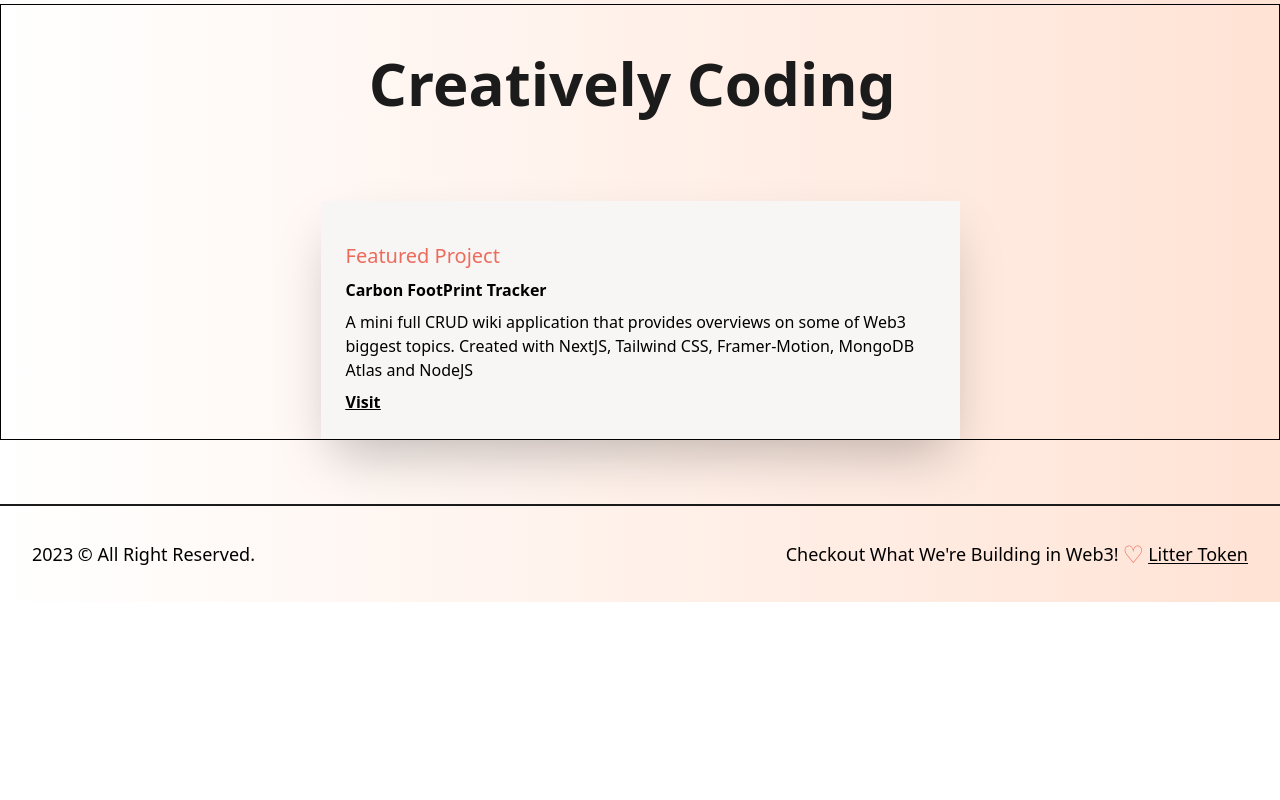
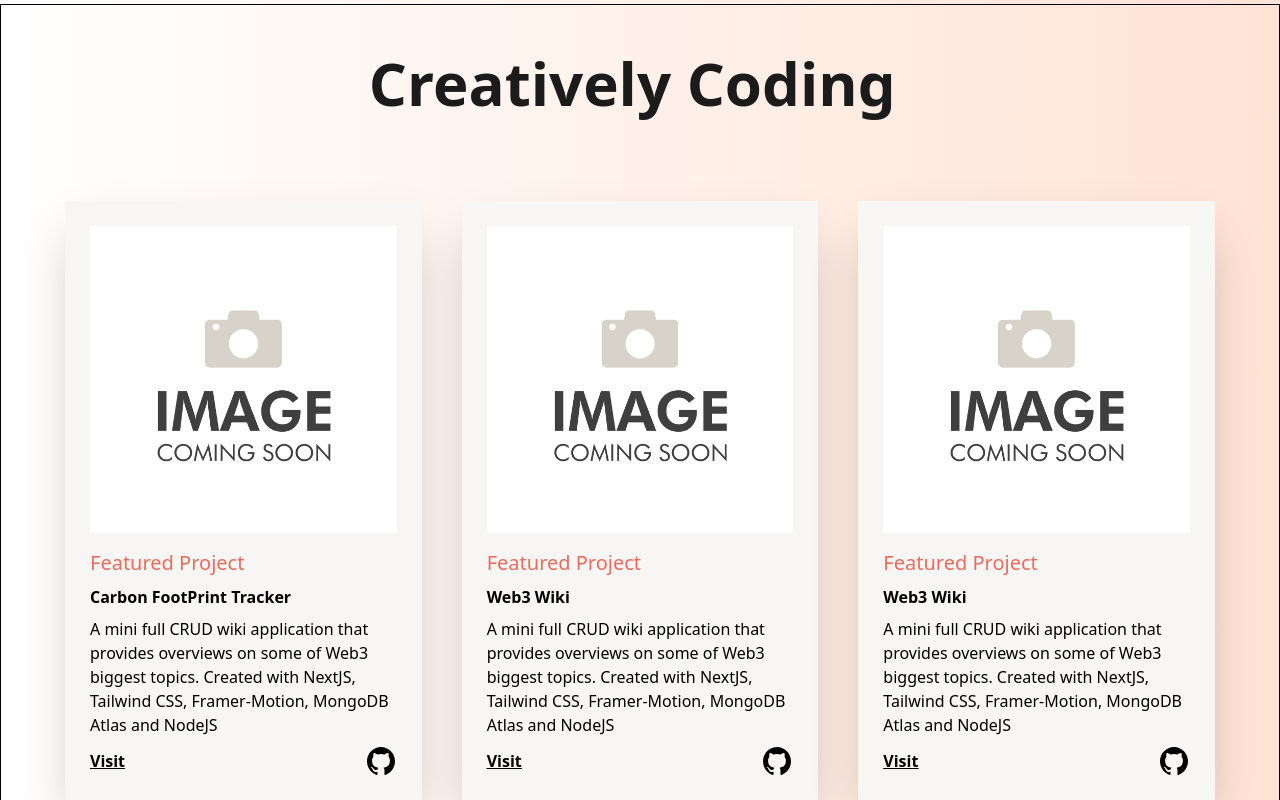
Before and after one commit to kayishau/23_portfolio, a React (Create React App) app: page / in a window 1280 px wide. Shown: the part 1660-2460 px from the top of the page. Before the commit the page ends 2262 px from the top, so only its background shows below. Built offline with nearby package versions, Linux system fonts and the light colour scheme.

Commit message:
Projects templates completed - need to fill in content

```diff
--- a/src/sections/Home.js
+++ b/src/sections/Home.js
@@ -1,4 +1,3 @@
-import React,{ useEffect } from "react";
 import { LinkArrow } from "../components/Icons";
 import AnimatedText from "../components/AnimatedText";
 import TransitionEffect from "../components/TransitionEffect";
--- a/src/sections/Projects.js
+++ b/src/sections/Projects.js
@@ -1,6 +1,7 @@
 // import AnimatedText from "@/components/AnimatedText"
 // import { GithubIcon } from "@/components/Icons"
 // import TransitionEffect from "@/components/TransitionEffect"
+import { GithubIcon } from "../components/Icons";
 
 
 import AnimatedText from "../components/AnimatedText";
@@ -13,7 +14,7 @@ const Project = ({ title, type, img, summary, link, github }) => {
         target="_blank"
         className="w-full cursor-pointer overflow-hidden"
       >
-        {/* <Image src={img} alt={title} className="w-full h-auto" /> */}
+        <img src={img} alt={title} className="w-full h-auto" />
       </a>
 
       <div className="w-full flex flex-col items-start justify-between mt-4">
@@ -30,12 +31,12 @@ const Project = ({ title, type, img, summary, link, github }) => {
         </a>
 
         <div className=" w-full mt-2 flex items-center justify-between underline">
-          <a href={link} target="_blank" className="  font-semibold">
+          <a href={link} target="_blank" className="font-semibold">
             {" "}
             Visit
           </a>
           <a href={github} target="_blank" className="w-8">
-            {/* <GithubIcon />{" "} */}
+            <GithubIcon />{" "}
           </a>
         </div>
       </div>
@@ -53,17 +54,38 @@ const Projects = () => {
        <div className="pt-10">
         <AnimatedText text="Creatively Coding" />
 
-        <div className="pt-20 flex flex-wrap items-center justify-center">
-            <div className="border-black w-1/2">
+        <div className="py-20 mx-16 gap-10 flex items-center justify-center">
+            <div className="border-black w-1/3">
                 <Project
                 title="Carbon FootPrint Tracker"
-                img={"url(/img/KU1.png)"}
+                img={"/img/projects/image-coming-soon.jpeg"}
                 summary="A mini full CRUD wiki application that provides overviews on some of Web3 biggest topics. Created with NextJS, Tailwind CSS, Framer-Motion, MongoDB Atlas and NodeJS"
                 link="https://github.com/tiffanysimione/ProjectThree-CarbonFootprint-FrontEnd"
                 type="Featured Project"
                 github="https://github.com/tiffanysimione/ProjectThree-CarbonFootprint-FrontEnd" />
 
             </div>
+            <div className="border-black w-1/3">
+                <Project
+                title="Web3 Wiki"
+                img={"/img/projects/image-coming-soon.jpeg"}
+                summary="A mini full CRUD wiki application that provides overviews on some of Web3 biggest topics. Created with NextJS, Tailwind CSS, Framer-Motion, MongoDB Atlas and NodeJS"
+                link="https://github.com/kayishau/web3-wiki"
+                type="Featured Project"
+                github="https://github.com/kayishau/web3-wiki" />
+
+            </div>
+            <div className="border-black w-1/3">
+                <Project
+                title="Web3 Wiki"
+                img={"/img/projects/image-coming-soon.jpeg"}
+                summary="A mini full CRUD wiki application that provides overviews on some of Web3 biggest topics. Created with NextJS, Tailwind CSS, Framer-Motion, MongoDB Atlas and NodeJS"
+                link="https://github.com/kayishau/web3-wiki"
+                type="Featured Project"
+                github="https://github.com/kayishau/web3-wiki" />
+
+            </div>
+
 
         </div>
 
```
